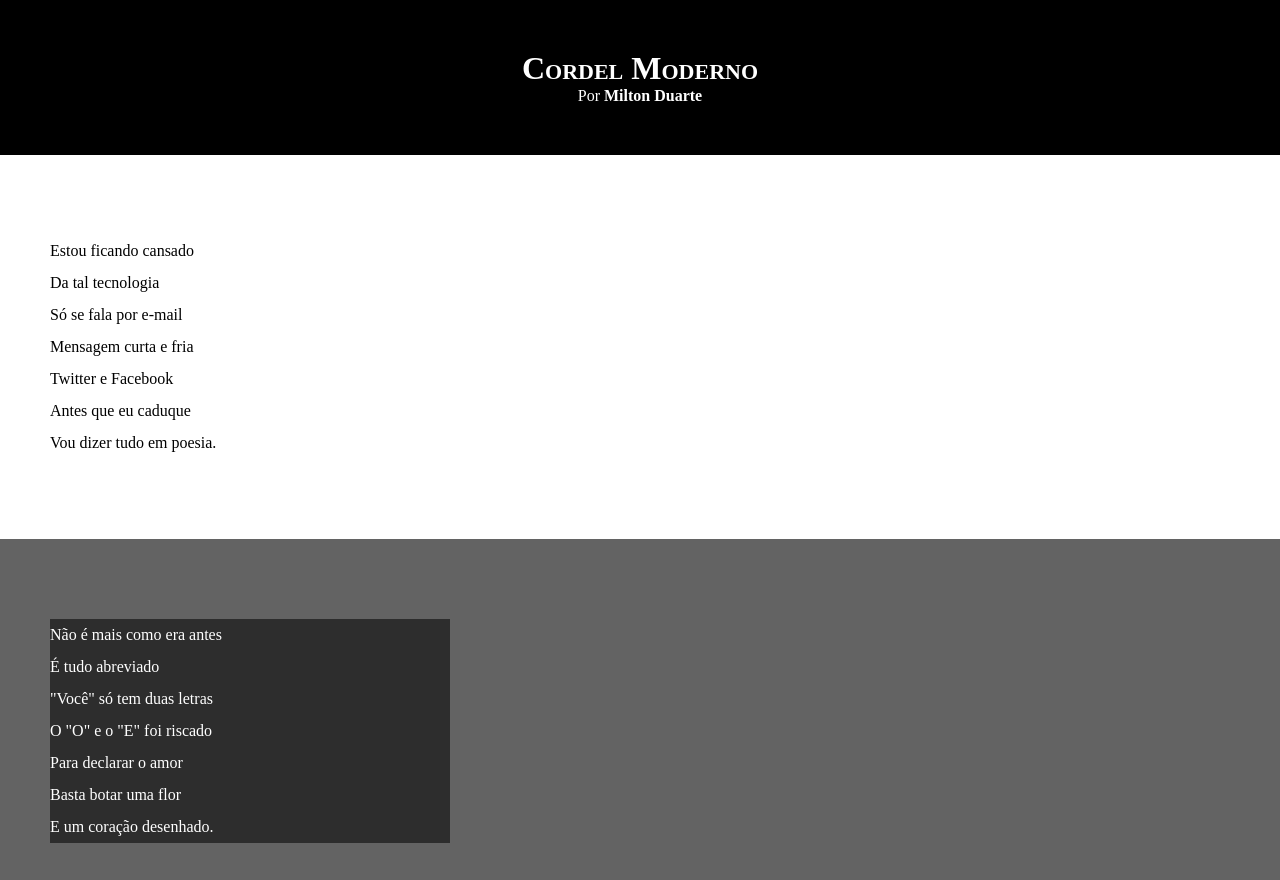
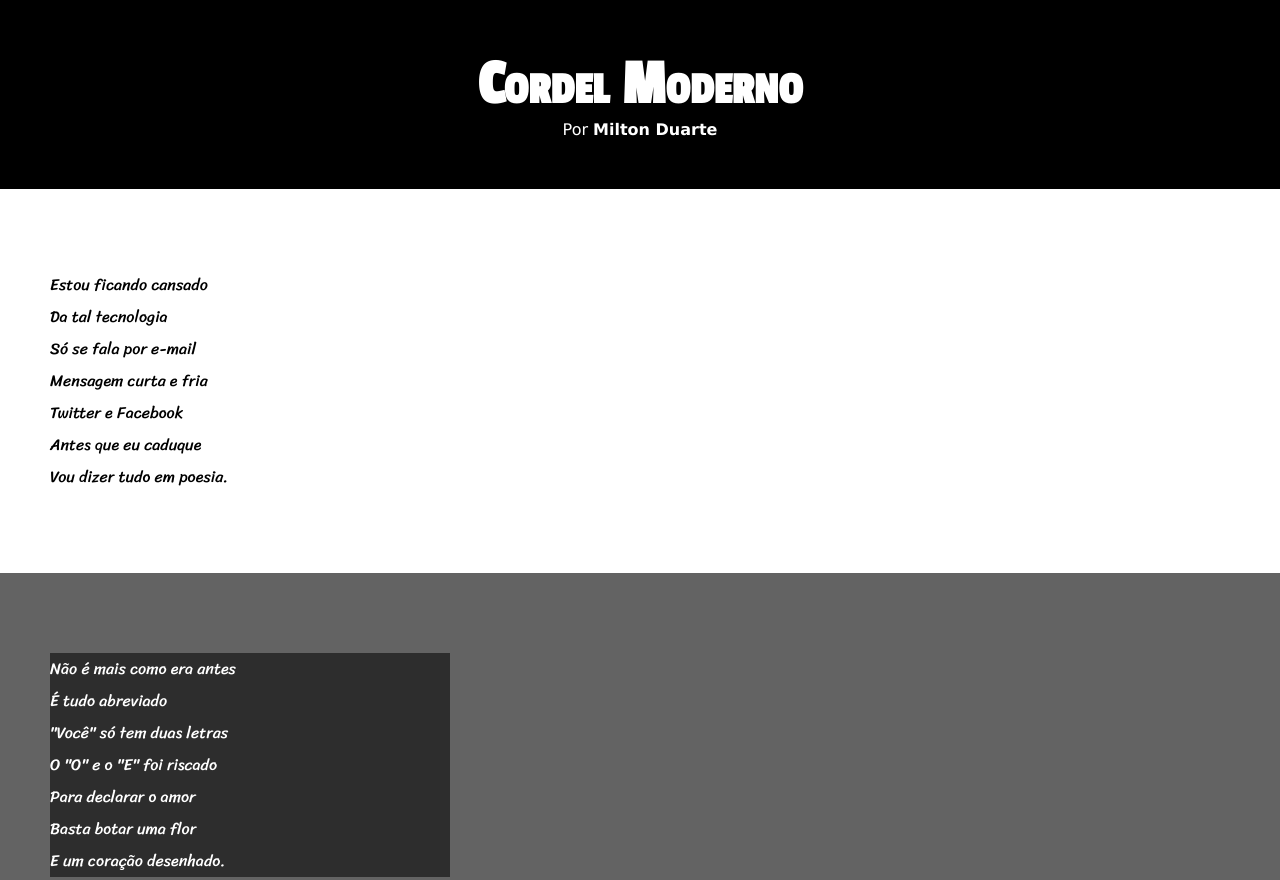
Before and after one commit to lucasfernande/html-css, a plain HTML site: page desafios/d012/index.html in a window 1280 px wide. Shown: the top 880 px of the page. Drawn offline with Linux system fonts and the light colour scheme.

Commit message:
colocando as fontes

```diff
--- a/desafios/d012/css/style.css
+++ b/desafios/d012/css/style.css
@@ -1,4 +1,12 @@
 @charset "UTF-8";
+@import url('https://fonts.googleapis.com/css2?family=Passion+One&display=swap');
+@import url('https://fonts.googleapis.com/css2?family=Sriracha&display=swap');
+
+:root {
+    --fonte-padrao: Verdana, Geneva, Tahoma, sans-serif;
+    --fonte-titulos: 'Passion One', cursive;
+    --fonte-conteudo: 'Sriracha', cursive;
+}
 
 * {
     margin: 0;
@@ -8,6 +16,7 @@
 html, body {
     min-height: 100vh;
     background-color: darkgrey;
+    font-family: var(--fonte-padrao);
 }
 
 header {
@@ -19,6 +28,8 @@ header {
 header > h1 {
     padding-top: 50px;
     font-variant: small-caps;
+    font-family: var(--fonte-titulos);
+    font-size: 4em;
 }
 
 header > p {
@@ -38,6 +49,7 @@ a:hover {
 section {
     padding: 10vh 0 10vh 50px;
     line-height: 2em;
+    font-family: var(--fonte-conteudo);
 }
 
 section.normal {
```
